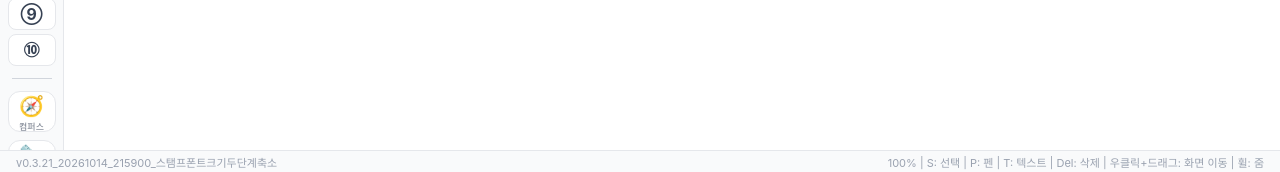
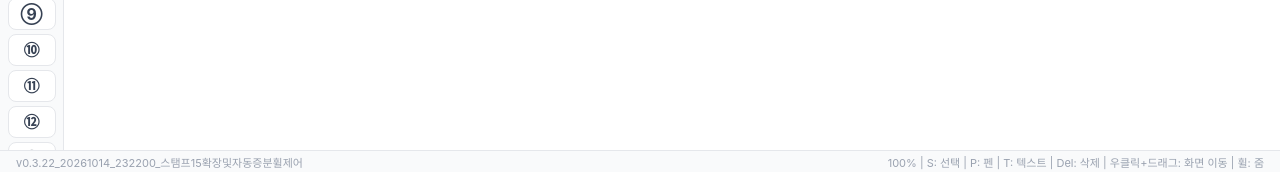
Before and after one commit to mathwawawa-dev/geometric_construction, a React (Vite) app: page / in a window 1280 px wide. Shown: the part 625-797 px from the top of the page. Built offline with nearby package versions, Linux system fonts and the light colour scheme.

Commit message:
v0.3.22_20261014_232200

```diff
--- a/src/App.jsx
+++ b/src/App.jsx
@@ -2,7 +2,7 @@ import { useRef, useEffect, useCallback, useState, startTransition } from 'react
 import { useAppState } from './store/useAppState'
 import { useHistory } from './hooks/useHistory'
 import Toolbar from './components/Toolbar'
-import Sidebar from './components/Sidebar'
+import Sidebar, { STAMPS } from './components/Sidebar'
 import DrawingCanvas from './components/DrawingCanvas'
 import BackgroundLayer from './components/BackgroundLayer'
 import CompassTool from './components/CompassTool'
@@ -17,7 +17,7 @@ if (typeof window !== 'undefined') {
   };
 }
 
-const VERSION = 'v0.3.21_20261014_215900_스탬프폰트크기두단계축소'
+const VERSION = 'v0.3.22_20261014_232200_스탬프15확장및자동증분휠제어'
 
 export default function App() {
   const canvasRef = useRef(null)
@@ -52,6 +52,16 @@ export default function App() {
   // 형광펜 / 넘버스탬프 모드
   const [highlightMode, setHighlightMode] = useState(false)
   const [stampMode, setStampMode] = useState(null)
+  const stampModeRef = useRef(stampMode)
+  useEffect(() => { stampModeRef.current = stampMode }, [stampMode])
+
+  // 스탬프 날인 후 다음 번호로 자동 증가 (⑮ 도달 시 ⑮ 유지)
+  const handleStampPlaced = useCallback((currentChar) => {
+    const idx = STAMPS.indexOf(currentChar)
+    if (idx >= 0 && idx < STAMPS.length - 1) {
+      setStampMode(STAMPS[idx + 1])
+    }
+  }, [])
 
   // 자석(스냅) ON/OFF 상태 (기본값 OFF - 컴퍼스는 별도 ON 유지)
   const [snapEnabled, setSnapEnabled] = useState(false)
@@ -288,6 +298,23 @@ export default function App() {
     if (!el) return
     const onWheel = (e) => {
       e.preventDefault()
+
+      // 도장 모드 상태에서는 마우스 휠이 화면 배율을 변경하지 않고 도장 번호 변경
+      if (stampModeRef.current) {
+        const cur = stampModeRef.current
+        const idx = STAMPS.indexOf(cur)
+        if (idx >= 0) {
+          if (e.deltaY < 0) {
+            // 휠 위로: 이전 번호 (최소 ①)
+            if (idx > 0) setStampMode(STAMPS[idx - 1])
+          } else if (e.deltaY > 0) {
+            // 휠 아래로: 다음 번호 (최대 ⑮)
+            if (idx < STAMPS.length - 1) setStampMode(STAMPS[idx + 1])
+          }
+        }
+        return
+      }
+
       const rect = el.getBoundingClientRect()
       // 컨테이너 내 마우스 좌표
       const mx = e.clientX - rect.left
@@ -653,6 +680,7 @@ export default function App() {
               snapEnabled={snapEnabled}
               protractor={state.protractor}
               zoom={zoom}
+              onStampPlaced={handleStampPlaced}
             />
             <SelectionLayer
               active={state.drawMode === 'select'}
--- a/src/components/DrawingCanvas.jsx
+++ b/src/components/DrawingCanvas.jsx
@@ -137,7 +137,7 @@ function StampCursorCanvas({ stampMode, strokeColor }) {
   )
 }
 
-export default function DrawingCanvas({ canvasRef, activeTool, strokeColor, strokeWidth, onDrawEnd, onAddShape, ruler, protractor, highlightMode, stampMode, shapes, snapEnabled = true, zoom = 1 }) {
+export default function DrawingCanvas({ canvasRef, activeTool, strokeColor, strokeWidth, onDrawEnd, onAddShape, ruler, protractor, highlightMode, stampMode, shapes, snapEnabled = true, zoom = 1, onStampPlaced }) {
   const draftCanvasRef = useRef(null)
   const isDrawing = useRef(false)
   const snapLock = useRef(null)
@@ -676,6 +676,7 @@ export default function DrawingCanvas({ canvasRef, activeTool, strokeColor, stro
         fontSize,
       }
       onAddShape?.(shape)
+      onStampPlaced?.(stampMode)
       return
     }
 
@@ -769,7 +770,7 @@ export default function DrawingCanvas({ canvasRef, activeTool, strokeColor, stro
     window.addEventListener('mouseup', onWindowUp)
     window.addEventListener('touchmove', onWindowMove, { passive: false })
     window.addEventListener('touchend', onWindowUp)
-  }, [activeTool, canvasRef, onDrawEnd, onAddShape, ruler, handleMove, strokeColor, strokeWidth, highlightMode, hlWidth, hlAlpha, stampMode, renderCurrentStroke, textEditor, commitText, snapEnabled])
+  }, [activeTool, canvasRef, onDrawEnd, onAddShape, ruler, handleMove, strokeColor, strokeWidth, highlightMode, hlWidth, hlAlpha, stampMode, renderCurrentStroke, textEditor, commitText, snapEnabled, onStampPlaced])
 
   useEffect(() => {
     const canvas = canvasRef.current
--- a/src/components/Sidebar.jsx
+++ b/src/components/Sidebar.jsx
@@ -15,8 +15,8 @@ const toolDefs = [
   { id: 'protractor', icon: '📐', label: '각도기' },
 ]
 
-// 넘버스탬프 목록 ①~⑩
-const STAMPS = ['①','②','③','④','⑤','⑥','⑦','⑧','⑨','⑩']
+// 넘버스탬프 목록 ①~⑮
+export const STAMPS = ['①','②','③','④','⑤','⑥','⑦','⑧','⑨','⑩','⑪','⑫','⑬','⑭','⑮']
 
 export default function Sidebar({ drawMode, setDrawMode, toggleTool, toolsVisible, background, setBackground, stampMode, setStampMode, onLineRightClick }) {
   const fileRef = useRef(null)
```
Also changed, not shown: 작도보드_실행.html (+9 -9 lines), 1 other file (tests, documents, lock files or other folders).
